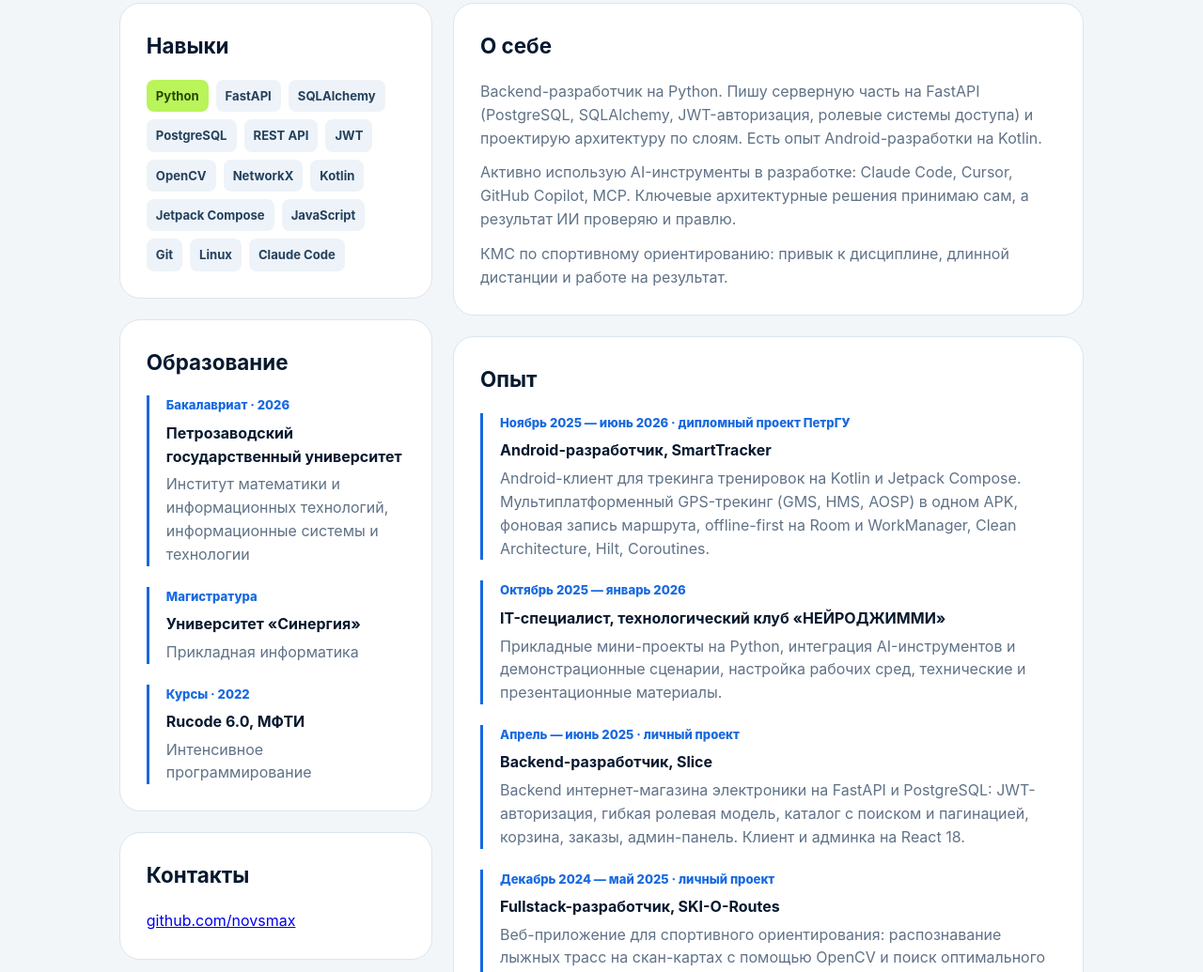
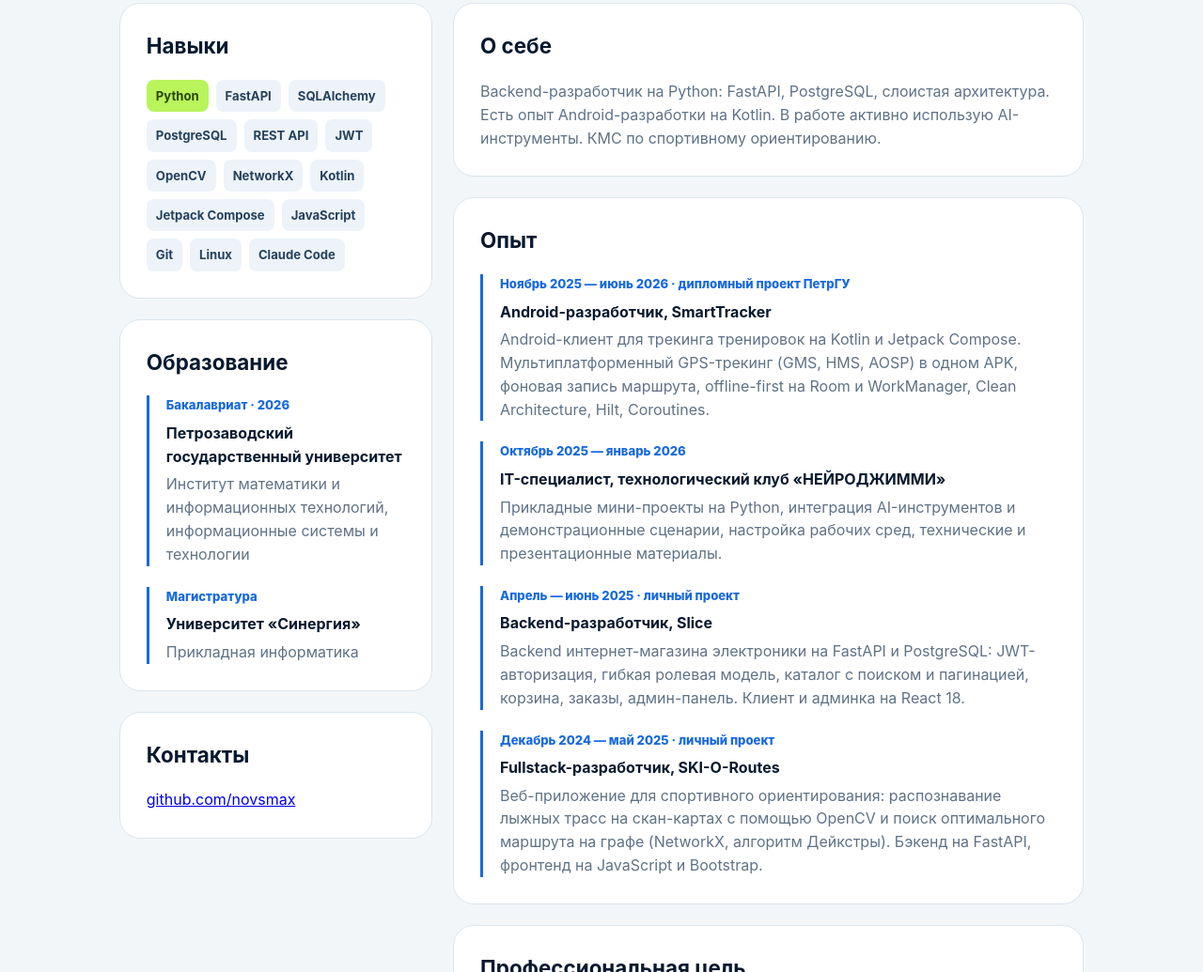
Before and after one commit to danielches/group-vdmp-105, a plain HTML site: page members/member-08.html in a window 1280 px wide. Shown: the part 403-1438 px from the top of the page at 94% size. Drawn offline with Linux system fonts and the light colour scheme.

Commit message:
Shorten profile: Novozhilov
Co-Authored-By: Claude Opus 5.5 <noreply@anthropic.com>

```diff
--- a/members/member-08.html
+++ b/members/member-08.html
@@ -57,11 +57,6 @@
             <strong>Университет «Синергия»</strong>
             <p>Прикладная информатика</p>
           </div>
-          <div class="timeline-item">
-            <span>Курсы · 2022</span>
-            <strong>Rucode 6.0, МФТИ</strong>
-            <p>Интенсивное программирование</p>
-          </div>
         </div>
       </section>
       <section class="resume-section">
@@ -72,9 +67,7 @@
     <div class="resume-column">
       <section class="resume-section">
         <h2>О себе</h2>
-        <p>Backend-разработчик на Python. Пишу серверную часть на FastAPI (PostgreSQL, SQLAlchemy, JWT-авторизация, ролевые системы доступа) и проектирую архитектуру по слоям. Есть опыт Android-разработки на Kotlin.</p>
-        <p>Активно использую AI-инструменты в разработке: Claude Code, Cursor, GitHub Copilot, MCP. Ключевые архитектурные решения принимаю сам, а результат ИИ проверяю и правлю.</p>
-        <p>КМС по спортивному ориентированию: привык к дисциплине, длинной дистанции и работе на результат.</p>
+        <p>Backend-разработчик на Python: FastAPI, PostgreSQL, слоистая архитектура. Есть опыт Android-разработки на Kotlin. В работе активно использую AI-инструменты. КМС по спортивному ориентированию.</p>
       </section>
       <section class="resume-section">
         <h2>Опыт</h2>
```
